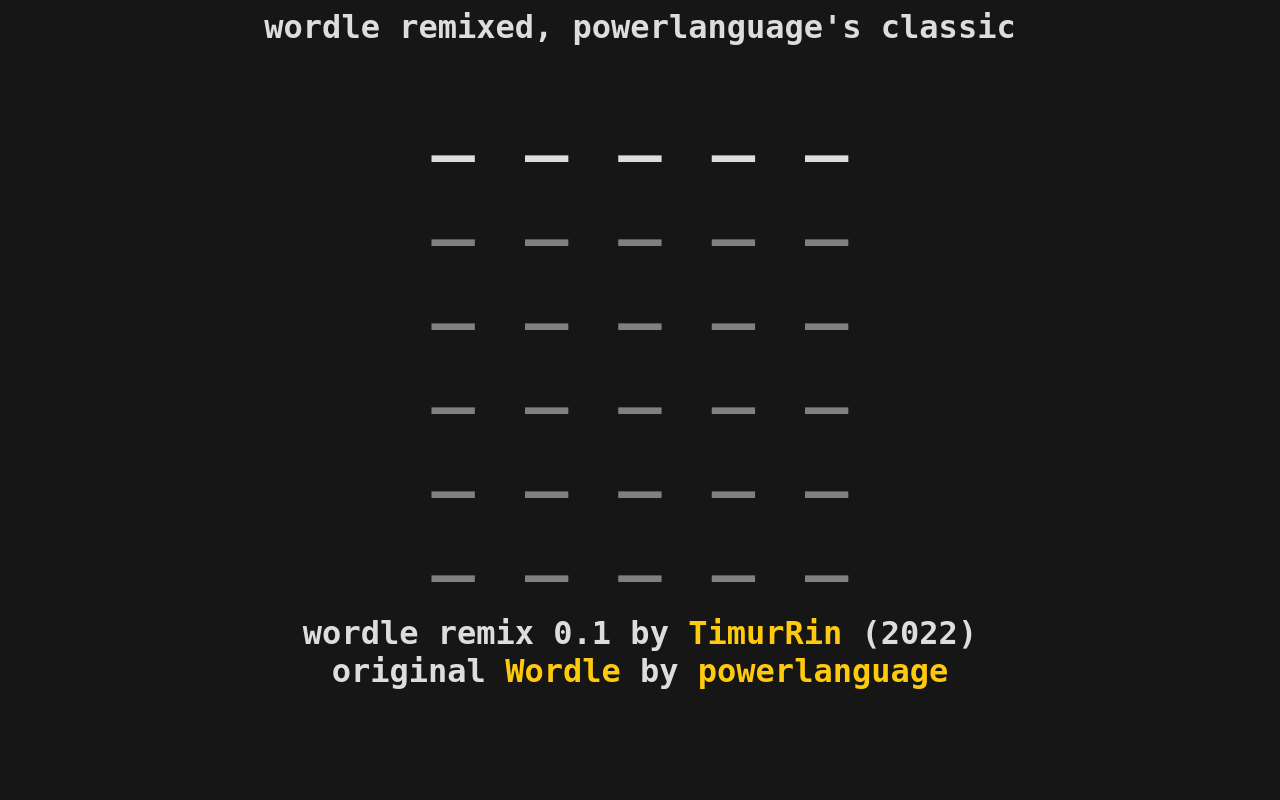
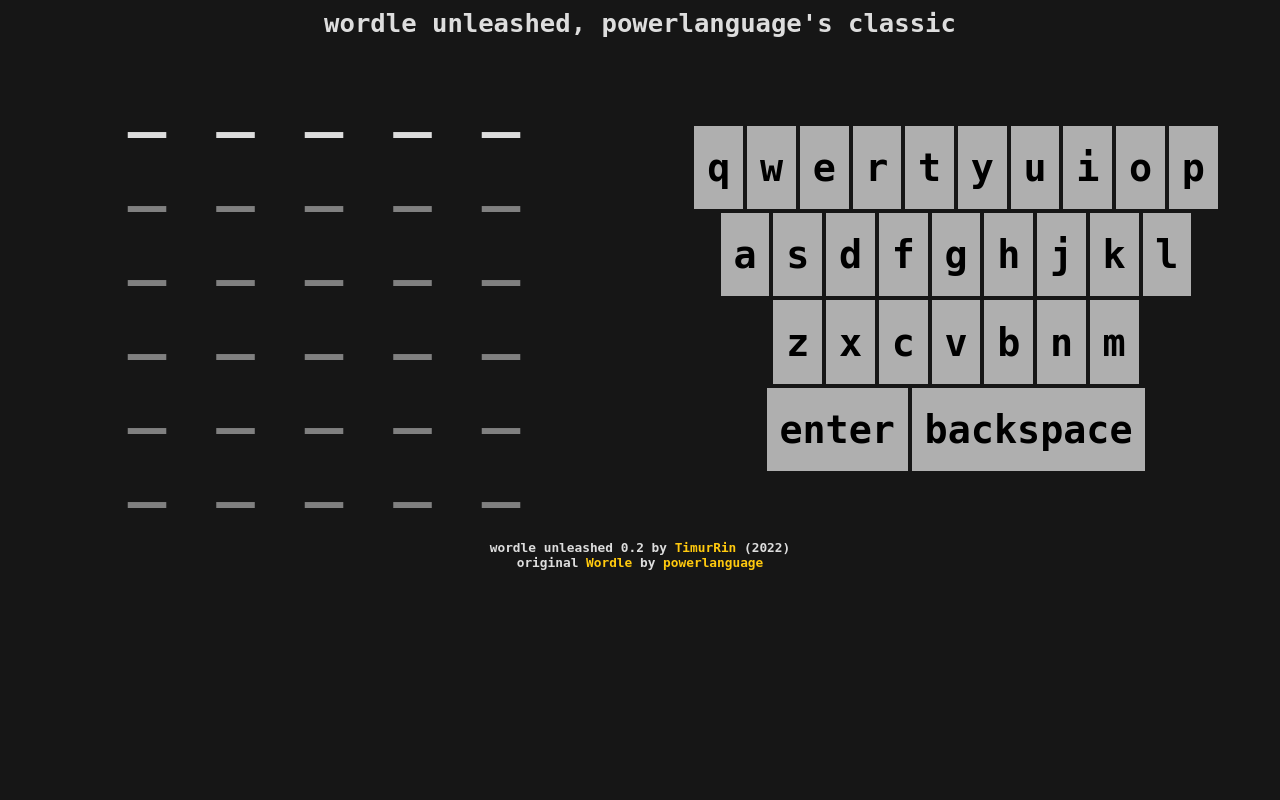
Before and after one commit to TimurRin/wordenland, a PHP site: page / in a window 1280 px wide. Run offline with PHP 8.4, Linux system fonts and the light colour scheme.

Commit message:
Name change from 'remix' to 'unleashed' On-screen keyboard

```diff
--- a/index.php
+++ b/index.php
@@ -1,6 +1,6 @@
 <?php
-$TITLE = "wordle remixed";
-$VERSION = "0.1";
+$TITLE = "wordle unleashed";
+$VERSION = "0.2";
 ?>
 <html>
 
@@ -8,19 +8,16 @@ $VERSION = "0.1";
     <title><?php
             echo $TITLE;
             ?></title>
+    <meta name="viewport" content="width=device-width, initial-scale=1.0">
     <style>
         body {
             font-family: monospace;
-            font-size: 32px;
+            font-size: 2vmax;
             font-weight: bold;
             color: #DDDDDD;
             background-color: #161616;
             text-align: center;
 
-        }
-
-        #wordle-table {
-            font-size: 72px;
         }
 
         a:link,
@@ -36,30 +33,65 @@ $VERSION = "0.1";
             text-decoration: none;
         }
 
+        .wordle-game {
+            display: flex;
+            flex-wrap: wrap;
+        }
+
+        .wordle-footer {
+            font-size: 1vmax;
+            padding: 20px;
+            /* display: none; */
+        }
+
+        .wordle-section {
+            flex: 100%;
+        }
+
+        @media only screen and (min-width: 768px) {
+
+            .wordle-section {
+                flex: 50%;
+            }
+        }
+
+        #wordle-table {
+            font-size: 5vmax;
+        }
+
         .wordle-cell {
-            /* background-color: hotpink; */
             padding: 0px 25px 10px;
-            /* margin: 5px; */
-            border-width: 4px;
-            border-color: aquamarine;
             color: #808080;
+        }
+
+        .wordle-keyboard-key {
+            font-family: monospace;
+            font-weight: bold;
+            font-size: 3vmax;
+            border: none;
+            background-color: #AFAFAF;
+            padding: 1.5vmax 1vmax;
+            text-align: center;
+            text-decoration: none;
+            display: inline-block;
+            margin: 2px;
         }
     </style>
 
 </head>
 
 <body>
-    <div>
-        <p><?php echo $TITLE; ?>, <span id="wordle-mode-name"></span></p>
+    <div class="wordle-header">
+        <p><?php echo $TITLE; ?>, <span id="wordle-mode-name">...</span></p>
     </div>
-    <div>
-        <div id="wordle-table">
+    <div class="wordle-game">
+        <div class="wordle-section" id="wordle-table">
         </div>
-        <div id="wordle-keyboard">
+        <div class="wordle-section" id="wordle-keyboard">
         </div>
     </div>
-    <div>
-        <p>wordle remix <?php echo $VERSION; ?> by <a href="https://moziev.ru/">TimurRin</a> (2022)</br>original <a href="https://www.powerlanguage.co.uk/wordle/">Wordle</a> by <a href="https://www.powerlanguage.co.uk/">powerlanguage</a></p>
+    <div class="wordle-footer">
+        <p>wordle unleashed <?php echo $VERSION; ?> by <a href="https://moziev.ru/">TimurRin</a> (2022)</br>original <a href="https://www.powerlanguage.co.uk/wordle/">Wordle</a> by <a href="https://www.powerlanguage.co.uk/">powerlanguage</a></p>
     </div>
 
     <script type="text/javascript" src="wordle-table.js"></script>
--- a/wordle-init.js
+++ b/wordle-init.js
@@ -17,5 +17,4 @@ WORD_LIST.forEach(element => {
     wordListCheck[element] = true;
 });
 
-redrawKeyboard();
 restartGame();
--- a/wordle-keyboard.js
+++ b/wordle-keyboard.js
@@ -2,20 +2,55 @@ const keyboardLayout = [
     ["q", "w", "e", "r", "t", "y", "u", "i", "o", "p"],
     ["a", "s", "d", "f", "g", "h", "j", "k", "l"],
     ["z", "x", "c", "v", "b", "n", "m"],
-    ["Backspace", "Enter"]
+    ["Enter", "Backspace"]
 ];
 
 let keyboardCheck = {};
+let keyboardStatus = {};
 
 function redrawKeyboard() {
     keyboardCheck = {};
-    let div = "";
+    let div = "</br></br>";
+    let keys = 0;
     keyboardLayout.forEach(row => {
         row.forEach(key => {
-            // div += "<button>" + key.toLowerCase() + "</button>"
-            keyboardCheck[key] = true
+            keys++;
+            div += "<button class='wordle-keyboard-key' id='wordle-keyboard-key-" + keys + "' onclick='keyPressed(\"" + key + "\")'>" + key.toLowerCase() + "</button>"
+            keyboardCheck[key] = keys;
         });
-        // div += "<br>"
+        div += "</br>"
     });
     document.getElementById("wordle-keyboard").innerHTML = div
 }
+
+function setKey(keyId, type) {
+    let key = document.getElementById("wordle-keyboard-key-" + keyId);
+
+    if (type === "correct") {
+        key.style.color = "green";
+        key.style.backgroundColor = "#161616";
+    } else if (!keyboardStatus[keyId]) {
+        if (type === "current") {
+            key.style.color = "#161616";
+            key.style.backgroundColor = "#AFAFAF";
+        } else if (type === "wrong_position") {
+            key.style.color = "#EEEA62";
+            key.style.backgroundColor = "#161616";
+        } else {
+            key.style.color = "#808080";
+            key.style.backgroundColor = "#161616";
+        }
+    }
+
+    keyboardStatus[keyId] = type;
+}
+
+function keyPressed(keyName) {
+    if (keyName === "Enter") {
+        inputSubmit();
+    } else if (keyName === "Backspace") {
+        inputErase();
+    } else {
+        inputKey(keyName);
+    }
+}
--- a/wordle-table.js
+++ b/wordle-table.js
@@ -14,7 +14,7 @@ function restartGame() {
 
     gameLetters = {};
     for (let i = 0; i < word.length; i++){
-        gameLetters[word.charAt(i)] = true;
+        gameLetters[word.charAt(i)] = (gameLetters[word.charAt(i)] || 0) + 1;
     }
 
     attempt = 0;
@@ -26,6 +26,8 @@ function restartGame() {
     document.getElementById("wordle-mode-name").title = "Guess " + wordSize + "-letter word in " + attempts + " attempt(s)";
 
     letters = [];
+
+    redrawKeyboard();
 
     rebuildBoard();
 }
@@ -89,10 +91,12 @@ function inputSubmit() {
                     let char = myWord.charAt(l);
                     if (char === word.charAt(l)) {
                         style = "correct";
-                    } else if (gameLetters[char]) {
+                        gameLetters[char]--;
+                    } else if (gameLetters[char] > 0) {
                         style = "wrong_position";
                     }
                     setCell(attempt, l, style);
+                    setKey(keyboardCheck[char], style);
                 }
             } else {
                 alert("'" + myWord + "' is not in the dictionary");
@@ -106,7 +110,7 @@ function inputSubmit() {
             }
             letter = 0;
             if (attempt >= attempts) {
-                alert("what a retard");
+                alert("what a retard, couldn't guess '" + word + "'");
                 restartGame();
             }
         }
```
